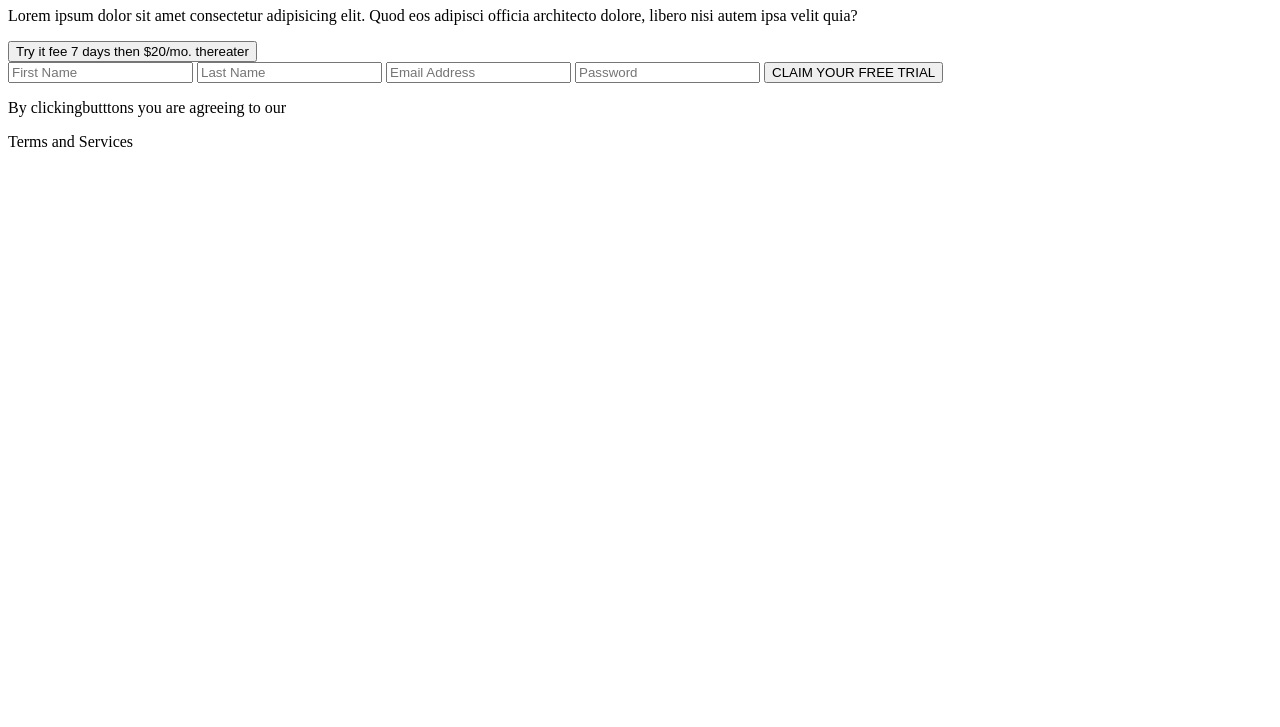
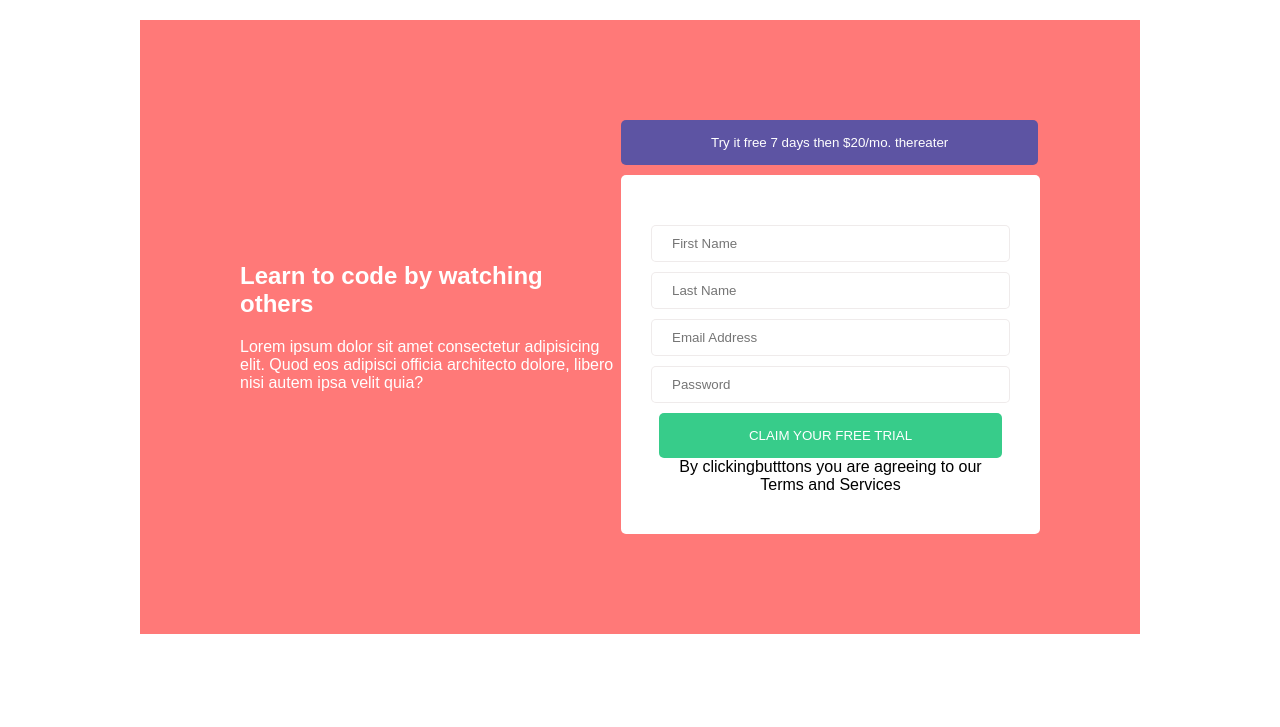
Before and after one commit to sahiltor/form-card, a plain HTML site: page index.html in a window 1280 px wide. Shown: the part 73-800 px from the top of the page. Drawn offline with Linux system fonts and the light colour scheme.

Commit message:
form-work

```diff
--- a/assests/css/index.css
+++ b/assests/css/index.css
@@ -0,0 +1,75 @@
+*,
+*::after,
+*::before {
+  margin: 0;
+  padding: 0;
+  box-sizing: border-box;
+}
+
+html,
+body {
+  box-sizing: inherit;
+  font-family: Arial, Helvetica, sans-serif;
+}
+
+img {
+  max-width: 100%;
+}
+section {
+  display: flex;
+  justify-content: center;
+  align-items: center;
+  width: 100vw;
+  height: 100vh;
+}
+
+.form-card {
+  background-color: hsl(0.44deg 100% 73.53%);
+  display: flex;
+  justify-content: center;
+  align-items: center;
+  width: 1000px;
+  padding: 100px 100px;
+}
+
+.title {
+  color: #ffff;
+}
+
+.title h1 {
+  margin-bottom: 20px;
+  font-weight: bold;
+}
+
+form {
+  background-color: #ffff;
+  padding: 40px 30px;
+  border-radius: 5px;
+  text-align: center;
+}
+
+form input {
+  display: block;
+  padding: 10px 160px 10px 20px;
+  border-radius: 5px;
+  margin: 10px 0px;
+  border: 1px solid hsla(0, 10%, 65%, 0.2);
+}
+
+button {
+  outline: none;
+  border: none;
+  color: #ffff;
+}
+.claim-btn {
+  background-color: hsl(153.42deg 59.36% 50.78%);
+  padding: 15px 90px;
+  border-radius: 5px;
+}
+
+.free-price-btn {
+  background-color: hsl(246.84deg 31.98% 48.43%);
+  padding: 15px 90px;
+  border-radius: 5px;
+  margin-bottom: 10px;
+}
--- a/index.html
+++ b/index.html
@@ -4,28 +4,36 @@
     <meta charset="UTF-8" />
     <meta http-equiv="X-UA-Compatible" content="IE=edge" />
     <meta name="viewport" content="width=device-width, initial-scale=1.0" />
+    <link rel="stylesheet" href="./assests/css/index.css" />
     <title>form-card</title>
   </head>
   <body>
+    <section>
       <div class="form-card">
         <div class="title">
           <h1>Learn to code by watching others</h1>
           <p>
             Lorem ipsum dolor sit amet consectetur adipisicing elit. Quod eos
-          adipisci officia architecto dolore, libero nisi autem ipsa velit quia?
+            adipisci officia architecto dolore, libero nisi autem ipsa velit
+            quia?
           </p>
         </div>
-      <!--  -->
-      <button>Try it fee 7 days then $20/mo. thereater</button>
+        <!--form-data  -->
+        <div>
+          <button class="free-price-btn">
+            Try it free 7 days then $20/mo. thereater
+          </button>
           <form action="">
             <input type="text" placeholder="First Name" />
             <input type="text" placeholder="Last Name" />
             <input type="email" placeholder="Email Address" />
             <input type="password" placeholder="Password" />
-        <button>CLAIM YOUR FREE TRIAL</button>
+            <button class="claim-btn">CLAIM YOUR FREE TRIAL</button>
             <p>By clickingbutttons you are agreeing to our</p>
             <span>Terms and Services</span>
           </form>
         </div>
+      </div>
+    </section>
   </body>
 </html>
```
Lines whose indentation alone changed are shown as unchanged.
